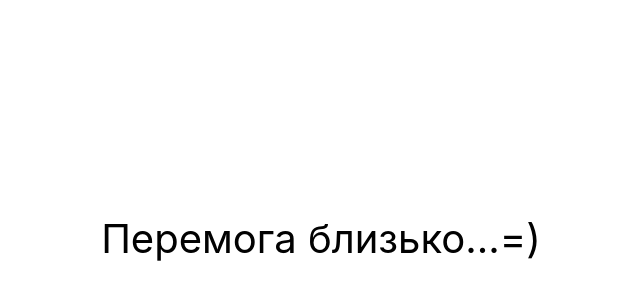
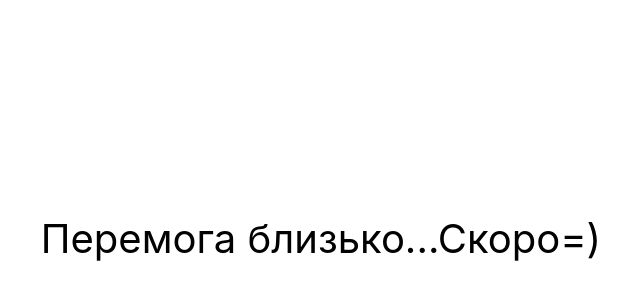
Before and after one commit to aslanukr/goit-react-hw-03-image-finder, a React (Create React App) app: page / in a window 1280 px wide. Shown: the part 162-462 px from the top of the page, without its empty margins (319-959 px from the left). Built offline with nearby package versions, Linux system fonts and the light colour scheme.

Commit message:
test commit

```diff
--- a/src/components/App.jsx
+++ b/src/components/App.jsx
@@ -10,7 +10,7 @@ export const App = () => {
         color: '#010101',
       }}
     >
-      Перемога близько...=)
+      Перемога близько...Скоро=)
     </div>
   );
 };
```
